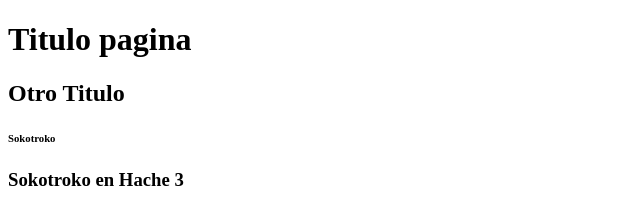
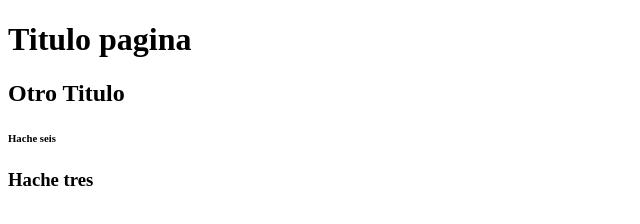
Before and after one commit to FernandoTDF/2022-07-27-FIP, a plain HTML site: page index.html in a window 1280 px wide. Shown: the whole page, without its empty margins (0-640 px from the left). Drawn offline with Linux system fonts and the light colour scheme.

Commit message:
otra modificacion

```diff
--- a/index.html
+++ b/index.html
@@ -9,8 +9,8 @@
 <body>
   <h1>Titulo pagina</h1>
   <h2>Otro Titulo</h2>
-  <h6>Sokotroko</h6>
+  <h6>Hache seis</h6>
 
-  <h3>Sokotroko en Hache 3</h3>
+  <h3>Hache tres</h3>
 </body>
 </html>
```
